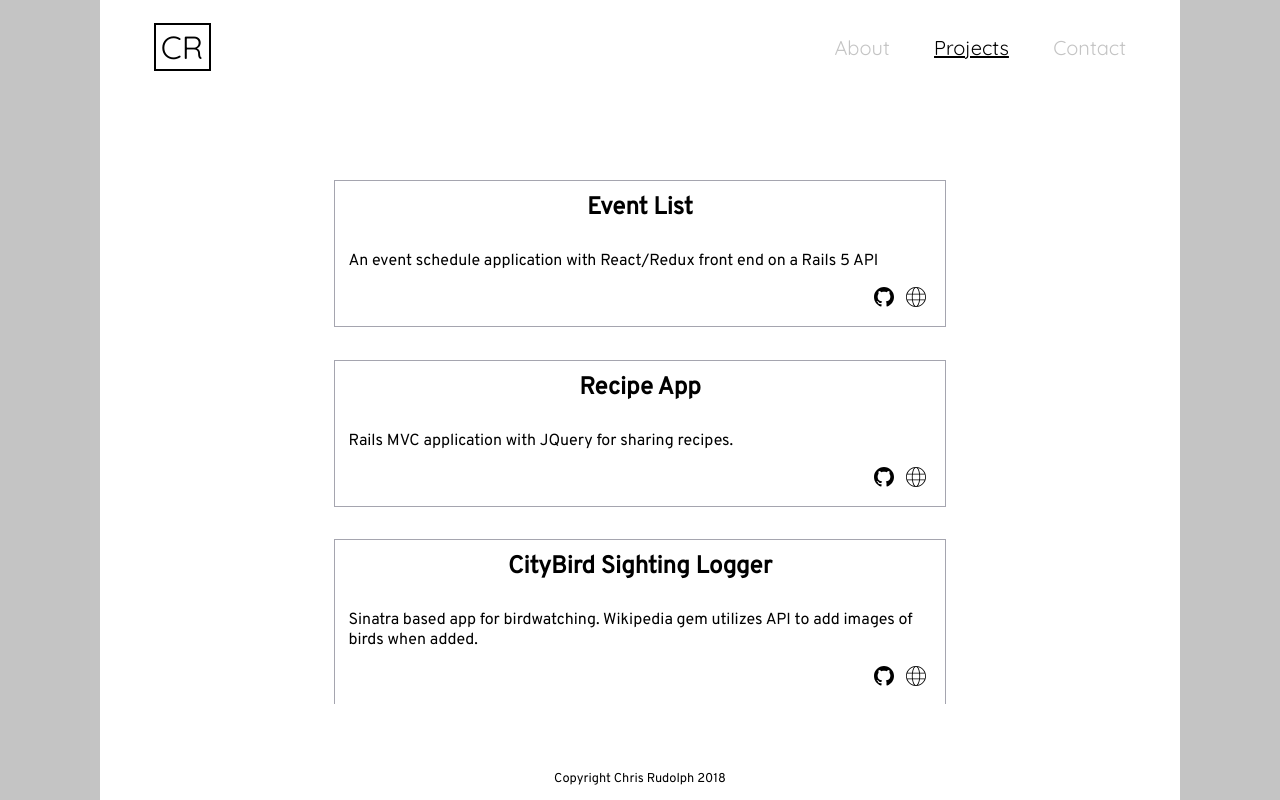
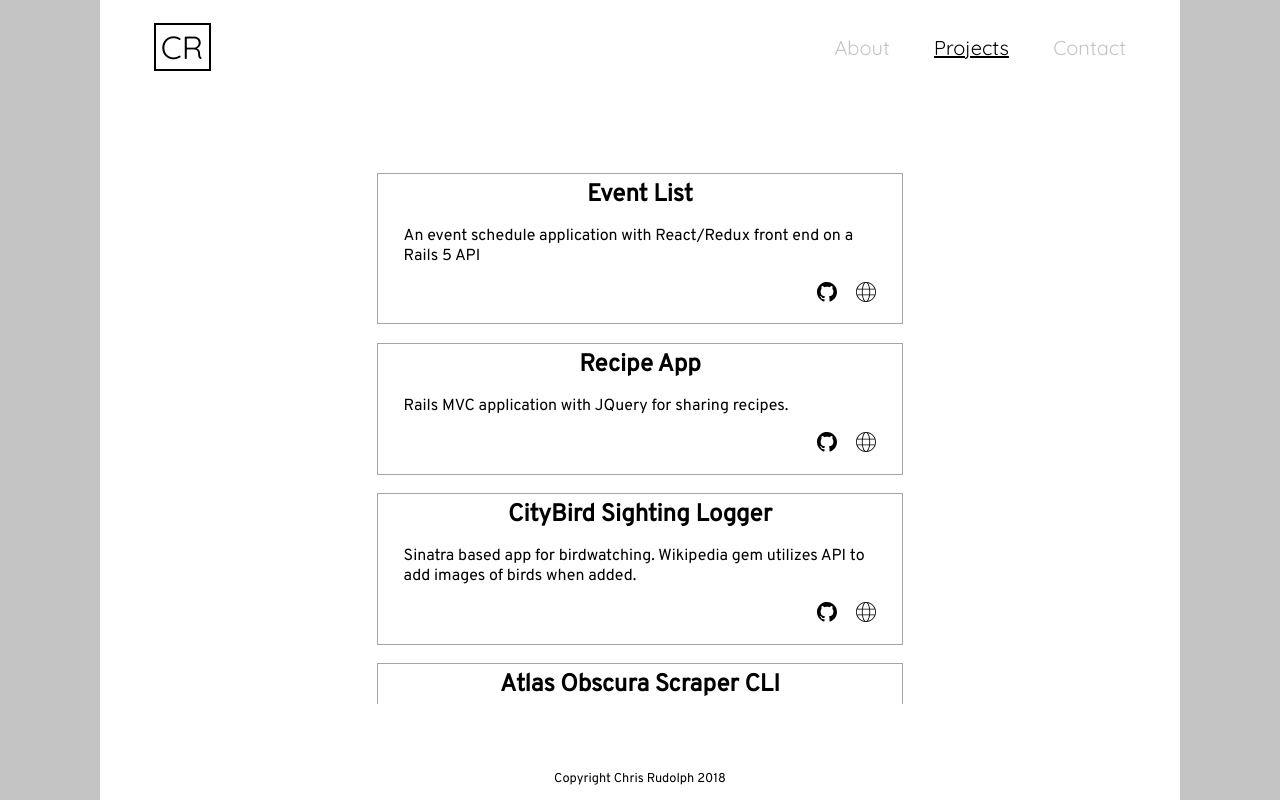
Before and after one commit to chrisjamesr/homepage, a React app: page /projects in a window 1280 px wide. Built offline with nearby package versions, Linux system fonts and the light colour scheme; a web font is replaced by a local one.

Commit message:
modify display for projects container

```diff
--- a/src/styles/project.scss
+++ b/src/styles/project.scss
@@ -1,26 +1,52 @@
+@import 'variables.scss';
+#projects {
+  flex-direction: column;
+}
+.projects-container {
+  margin-top: 2%;
+  display: flex;
+  flex-flow: column;
+  justify-content: space-around;
+  align-items: center;
+  overflow:hidden;
+
+}
+.scroll-container{
+  overflow: auto;
+  // display: flex;
+  // flex-flow: column;
+  // justify-content: flex-start;
+  // align-items: center;
+  padding: 1% 2.5%;
+}
 .project-tile{
-  width: 90%;
+  background-color: white;
+  width: 80%;
+  height: auto;
   border: 1px solid rgb(165,165,175);
-  align-self: center;
-  margin: 5% auto;
   display: flex;
   flex-direction: column;
-  justify-content: flex-start;
-  padding: 0 2% 2%;
+  justify-content: space-around;
+  margin: 3% auto;
+  padding: 1% 2.5% 2.5%;
+  // flex-grow:1;
+
   h2 {
     align-self: center;
-    margin: .5em auto;
+    margin: 0 auto;
   }
   .project-body {
-    padding: 0;
+    padding: 0 2%;
   }
   .project-links {
     display: flex;
     justify-content: flex-end;
     width: 100%;
-    margin: 0 auto;
+    flex-shrink:0;
+    // height: 15%;
+    // margin: 0 auto;
     a {
-      padding: 0 1%;
+      padding: 0 2%;
     }
   }
 
```
